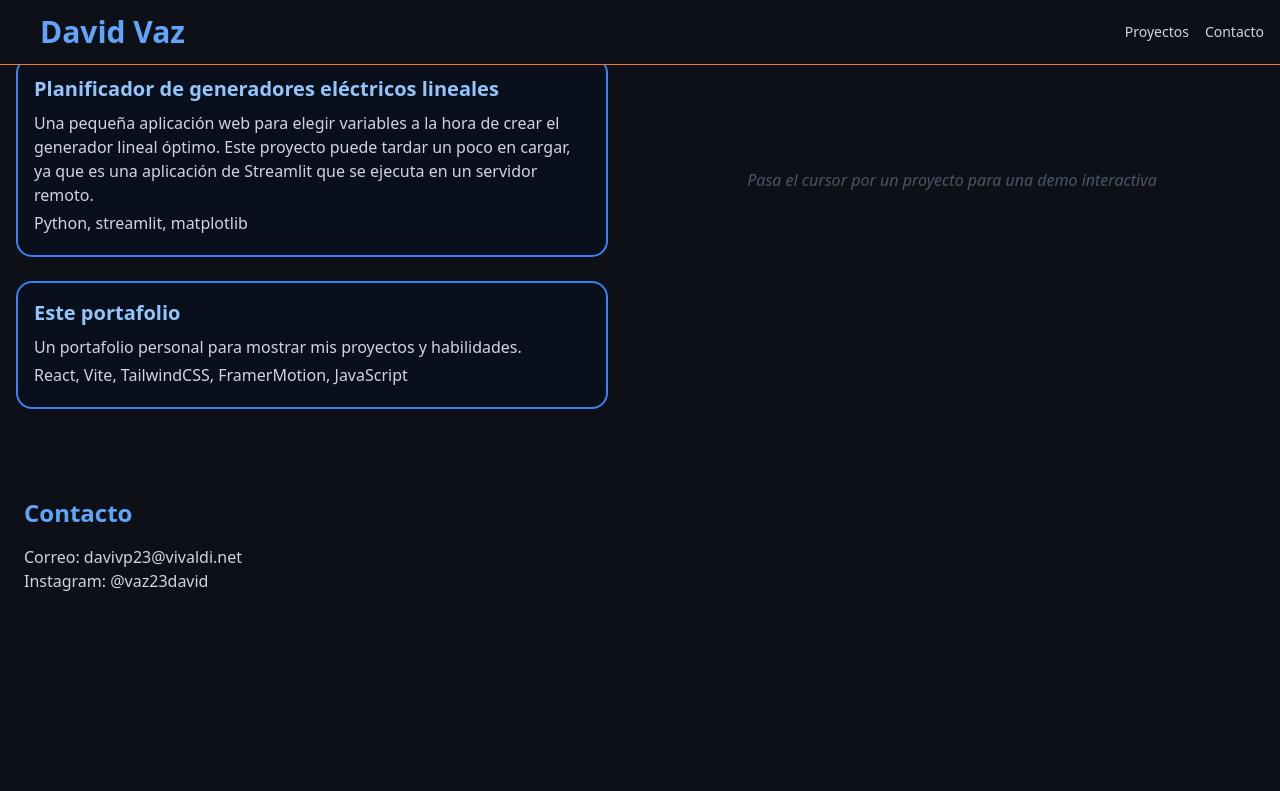
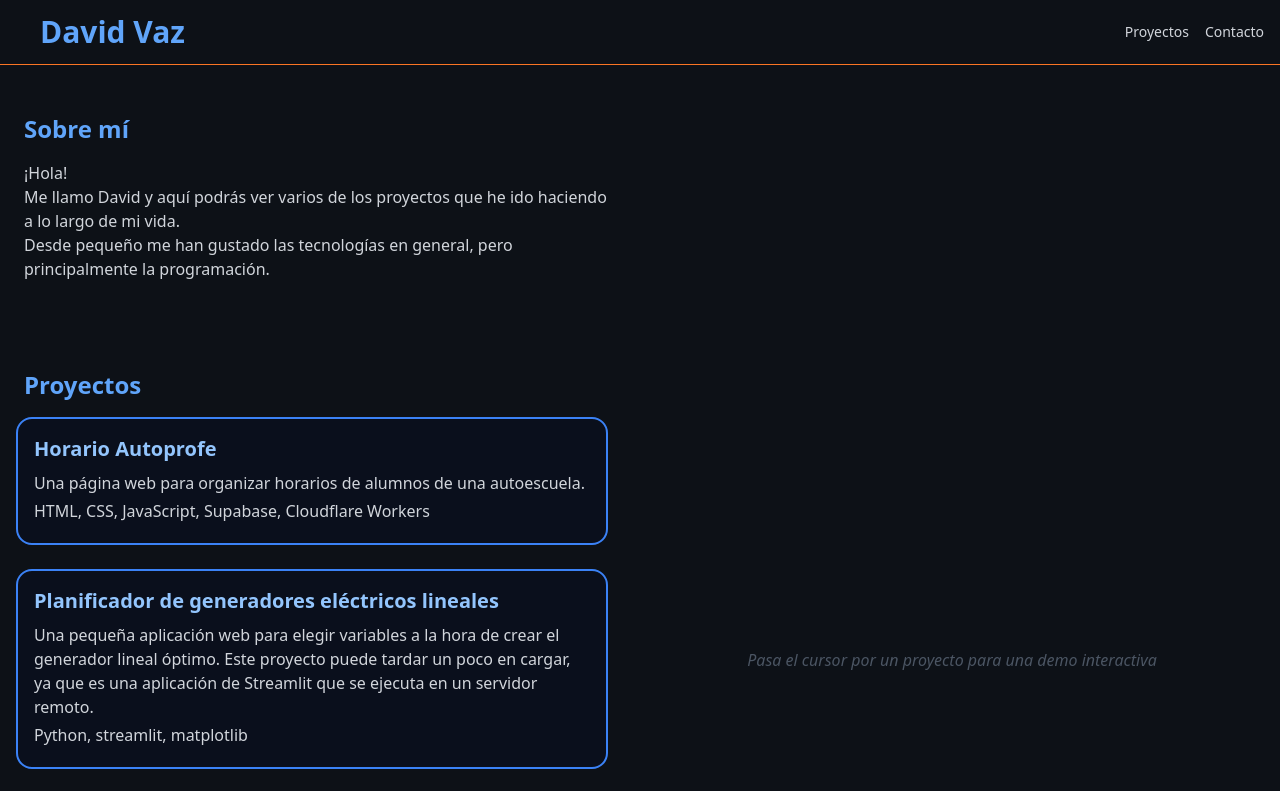
Before and after one commit to Davivp23/DavidVaz, a React (Vite) app: page / in a window 1280 px wide. Shown: the top 791 px of the page. Built offline with nearby package versions, Linux system fonts and the light colour scheme.

Commit message:
Fix typo in class name for main element and adjust layout properties

```diff
--- a/src/Home.jsx
+++ b/src/Home.jsx
@@ -42,7 +42,7 @@ export default function Home() {
   return (
     <div className="bg-[#0d1117] text-white min-h-screen font-sans">
       <Header />
-      <main className="ccontainer mx-auto flex h-16 items-center justify-between px-4">
+      <main className="container mx-auto flex flex-col md:flex-row px-4">
         {/* Columna izquierda */}
         <div className="md:w-1/2 w-full md:pr-8">
           <About />
```
